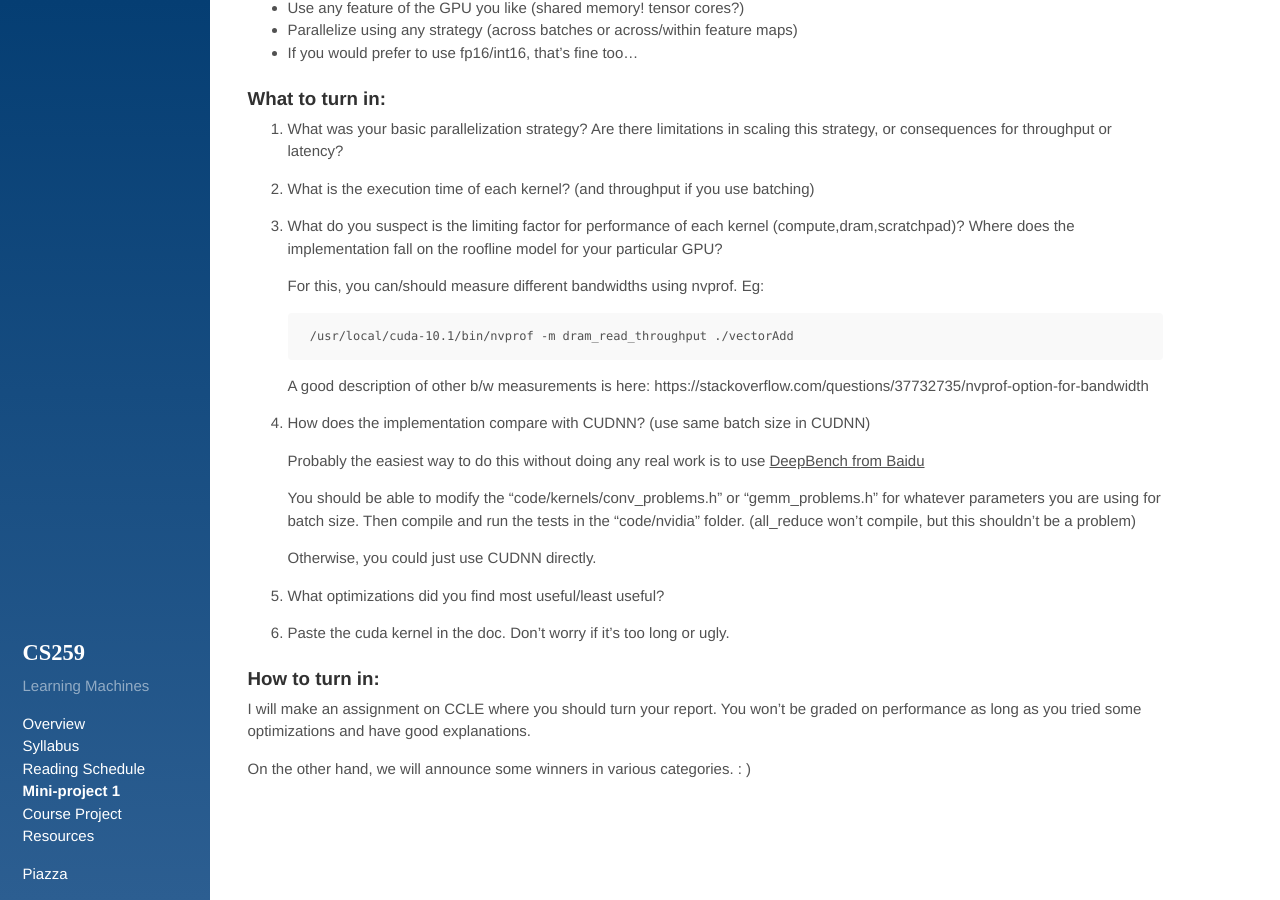
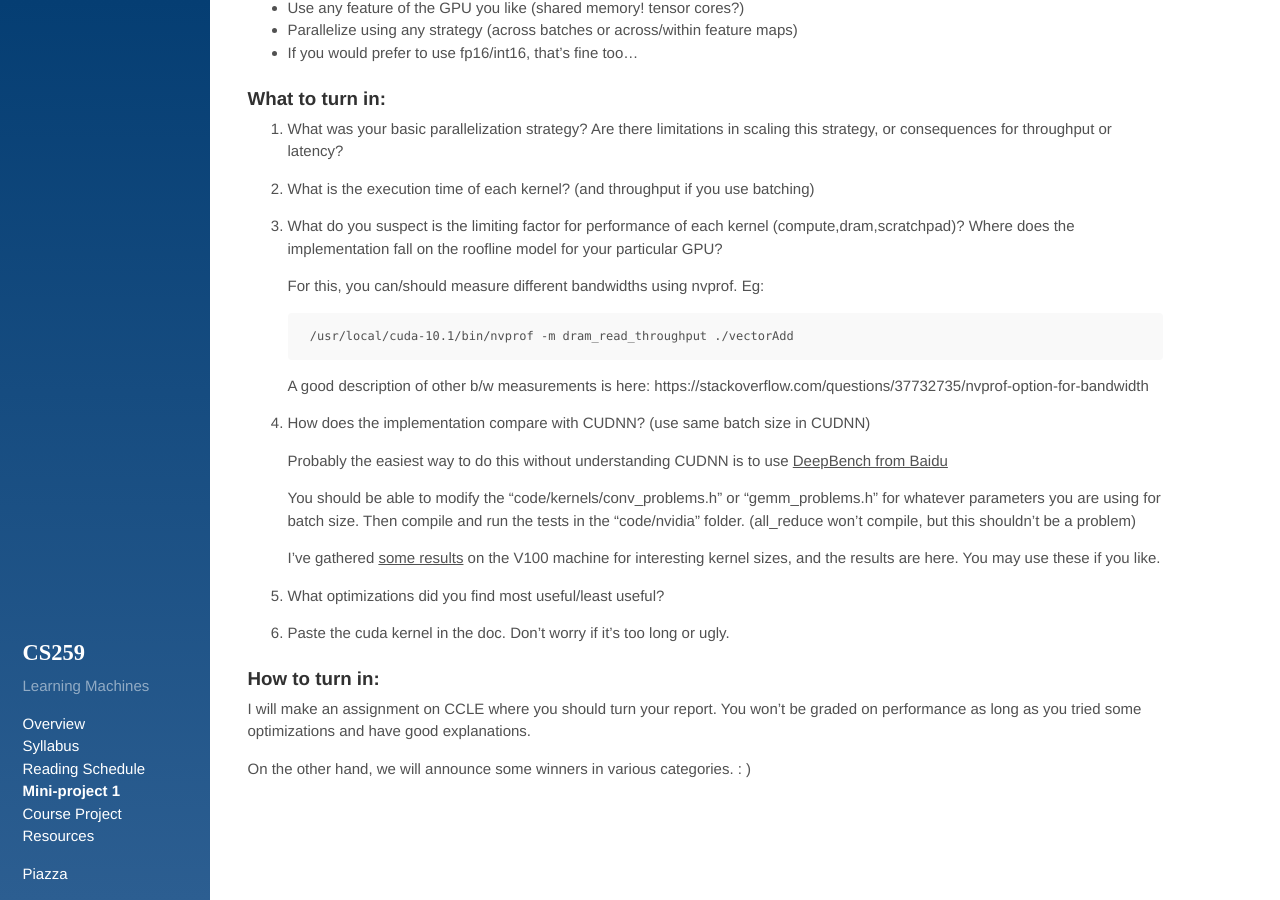
Before and after one commit to PolyArch/cs259, a Jekyll site: the page built from 03-miniproj-1.md, in a window 1280 px wide and 900 px high, scrolled down 1125 px. Built offline with Jekyll 4.4.1, drawn with Linux system fonts in a browser that asks for light colours.

Commit message:
ref to google sheet

```diff
--- a/03-miniproj-1.md
+++ b/03-miniproj-1.md
@@ -75,7 +75,7 @@ You may do the following:
 
 4. How does the implementation compare with CUDNN?  (use same batch size in CUDNN)
 
-    Probably the easiest way to do this without doing any real work is to use
+    Probably the easiest way to do this without understanding CUDNN is to use
     [DeepBench from Baidu](https://github.com/baidu-research/DeepBench)
 
     You should be able to modify the “code/kernels/conv_problems.h” or
@@ -83,7 +83,8 @@ You may do the following:
     compile and run the tests in the  “code/nvidia” folder.  (all_reduce won’t
     compile, but this shouldn’t be a problem)
 
-    Otherwise, you could just use CUDNN directly.
+    I've gathered [some results](https://docs.google.com/spreadsheets/d/1LRDl_3oUGBdZlpaJv6JSguBBw9Mj6ut5QuQojfrapbs/edit#gid=0) on the V100 machine for interesting kernel sizes, and
+    the results are here.  You may use these if you like.
 
 5. What optimizations did you find most useful/least useful?
 
```
